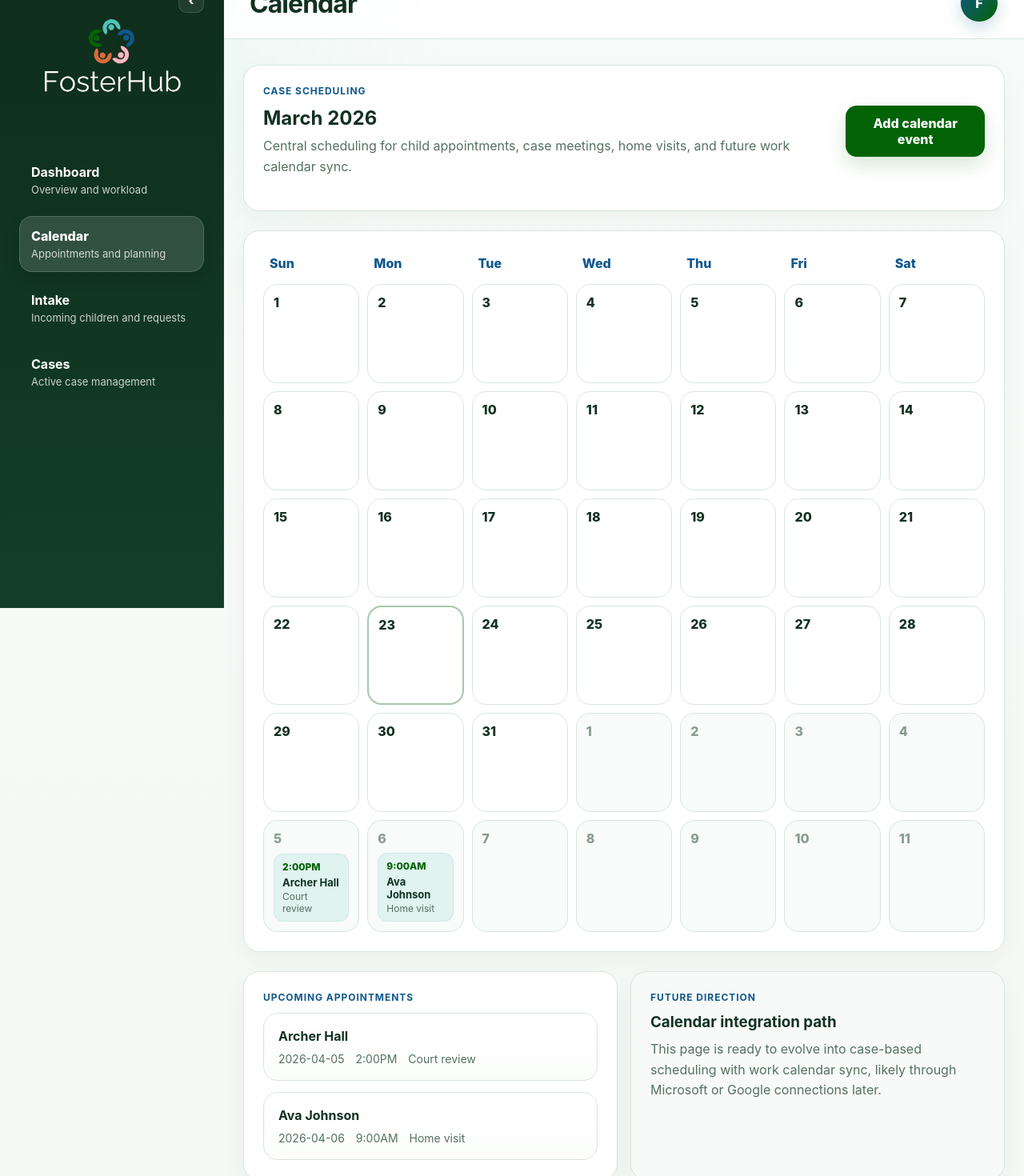
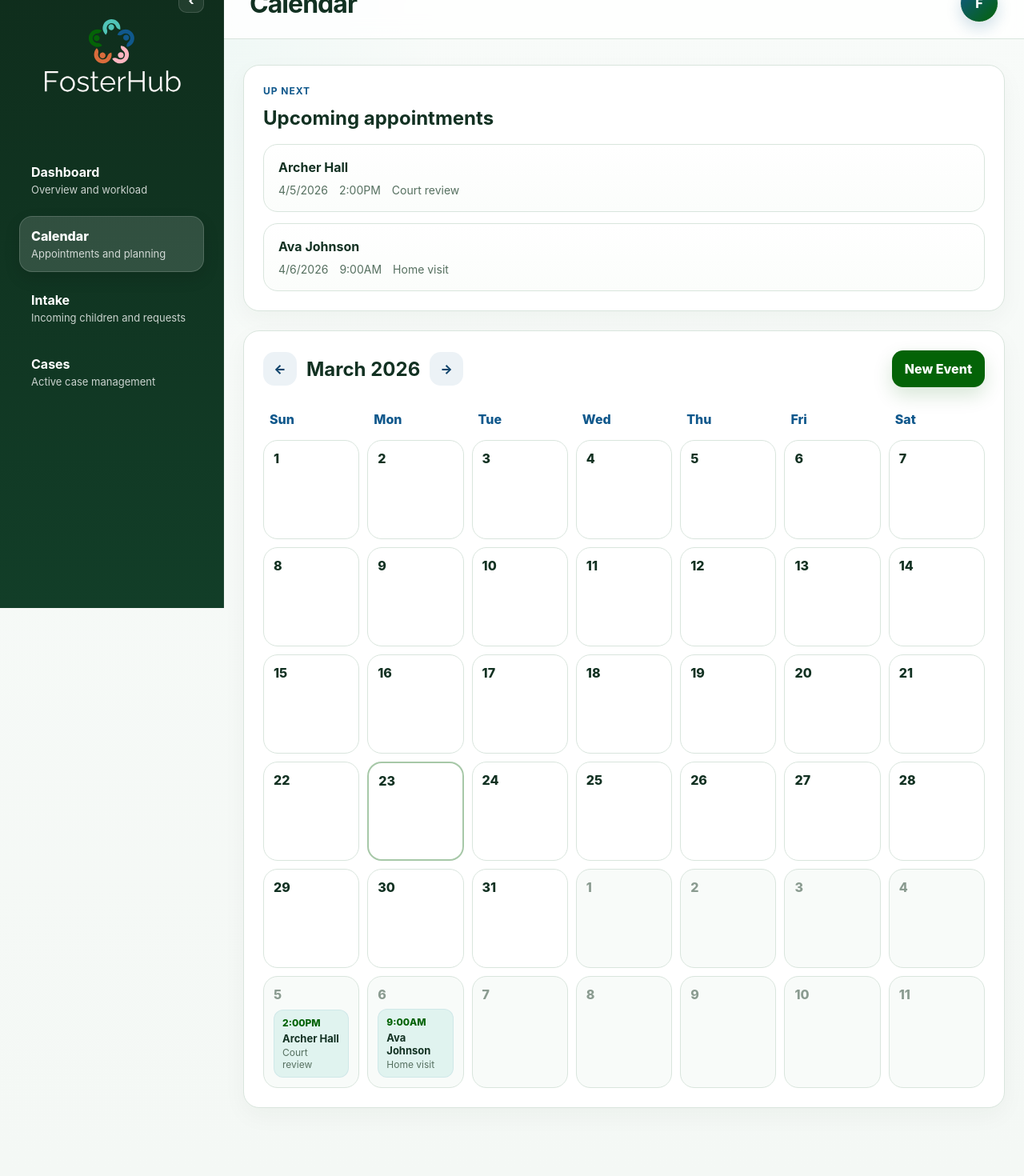
Before and after one commit to Mdelarosa93/FosterHub, a Next.js app in the folder fosterhub-app/apps/web/: page /calendar in a window 1280 px wide. Shown: the part 40-1510 px from the top of the page at 80% size. Built offline with nearby package versions, Linux system fonts and the light colour scheme.

Commit message:
Refine FosterHub calendar layout

```diff
--- a/fosterhub-app/apps/web/app/calendar/page.tsx
+++ b/fosterhub-app/apps/web/app/calendar/page.tsx
@@ -1,6 +1,6 @@
 'use client';
 
-import { useMemo } from 'react';
+import { useMemo, useState } from 'react';
 import { AppShell } from '../../components/AppShell';
 
 const weekdayLabels = ['Sun', 'Mon', 'Tue', 'Wed', 'Thu', 'Fri', 'Sat'];
@@ -31,10 +31,11 @@ function buildCalendarDays(baseDate: Date) {
 }
 
 export default function CalendarPage() {
-  const today = useMemo(() => new Date(), []);
-  const monthDays = useMemo(() => buildCalendarDays(today), [today]);
-  const monthLabel = useMemo(() => formatMonthHeading(today), [today]);
-  const activeMonth = today.getMonth();
+  const [visibleDate, setVisibleDate] = useState(() => new Date());
+
+  const monthDays = useMemo(() => buildCalendarDays(visibleDate), [visibleDate]);
+  const monthLabel = useMemo(() => formatMonthHeading(visibleDate), [visibleDate]);
+  const activeMonth = visibleDate.getMonth();
 
   const appointmentMap = useMemo(() => {
     const map = new Map<string, typeof sampleAppointments>();
@@ -45,23 +46,62 @@ export default function CalendarPage() {
     return map;
   }, []);
 
+  function changeMonth(direction: number) {
+    setVisibleDate(current => new Date(current.getFullYear(), current.getMonth() + direction, 1));
+  }
+
   return (
     <AppShell title="Calendar">
       <main className="page-stack">
         <section className="card">
           <div className="section-title">
             <div>
-              <div className="eyebrow">Case scheduling</div>
-              <h2 style={{ marginBottom: 8 }}>{monthLabel}</h2>
-              <p style={{ marginBottom: 0 }}>
-                Central scheduling for child appointments, case meetings, home visits, and future work calendar sync.
-              </p>
+              <div className="eyebrow">Up next</div>
+              <h2 style={{ marginBottom: 0 }}>Upcoming appointments</h2>
             </div>
-            <button type="button" className="button button-primary">Add calendar event</button>
+          </div>
+
+          <div className="record-list">
+            {sampleAppointments.slice(0, 2).map(item => (
+              <article key={item.id} className="record-item">
+                <strong>{item.child}</strong>
+                <div className="record-meta">
+                  <span>{new Date(item.date).toLocaleDateString()}</span>
+                  <span>{item.time}</span>
+                  <span>{item.note}</span>
+                </div>
+              </article>
+            ))}
           </div>
         </section>
 
         <section className="card">
+          <div className="section-title" style={{ alignItems: 'center', marginBottom: 24 }}>
+            <div style={{ display: 'flex', alignItems: 'center', gap: 12 }}>
+              <button
+                type="button"
+                className="button button-ghost"
+                style={{ minHeight: 42, minWidth: 42, padding: 0 }}
+                onClick={() => changeMonth(-1)}
+                aria-label="Previous month"
+              >
+                ←
+              </button>
+              <h2 style={{ marginBottom: 0 }}>{monthLabel}</h2>
+              <button
+                type="button"
+                className="button button-ghost"
+                style={{ minHeight: 42, minWidth: 42, padding: 0 }}
+                onClick={() => changeMonth(1)}
+                aria-label="Next month"
+              >
+                →
+              </button>
+            </div>
+
+            <button type="button" className="button button-primary">New Event</button>
+          </div>
+
           <div
             style={{
               display: 'grid',
@@ -79,7 +119,7 @@ export default function CalendarPage() {
               const isoDate = day.toISOString().slice(0, 10);
               const appointments = appointmentMap.get(isoDate) || [];
               const isCurrentMonth = day.getMonth() === activeMonth;
-              const isToday = day.toDateString() === today.toDateString();
+              const isToday = day.toDateString() === new Date().toDateString();
 
               return (
                 <div
@@ -125,32 +165,6 @@ export default function CalendarPage() {
             })}
           </div>
         </section>
-
-        <section className="grid">
-          <article className="card">
-            <div className="eyebrow">Upcoming appointments</div>
-            <div className="record-list">
-              {sampleAppointments.slice(0, 2).map(item => (
-                <article key={item.id} className="record-item">
-                  <strong>{item.child}</strong>
-                  <div className="record-meta">
-                    <span>{item.date}</span>
-                    <span>{item.time}</span>
-                    <span>{item.note}</span>
-                  </div>
-                </article>
-              ))}
-            </div>
-          </article>
-
-          <article className="card card-muted">
-            <div className="eyebrow">Future direction</div>
-            <h3 style={{ marginBottom: 10 }}>Calendar integration path</h3>
-            <p style={{ marginBottom: 0 }}>
-              This page is ready to evolve into case-based scheduling with work calendar sync, likely through Microsoft or Google connections later.
-            </p>
-          </article>
-        </section>
       </main>
     </AppShell>
   );
```
